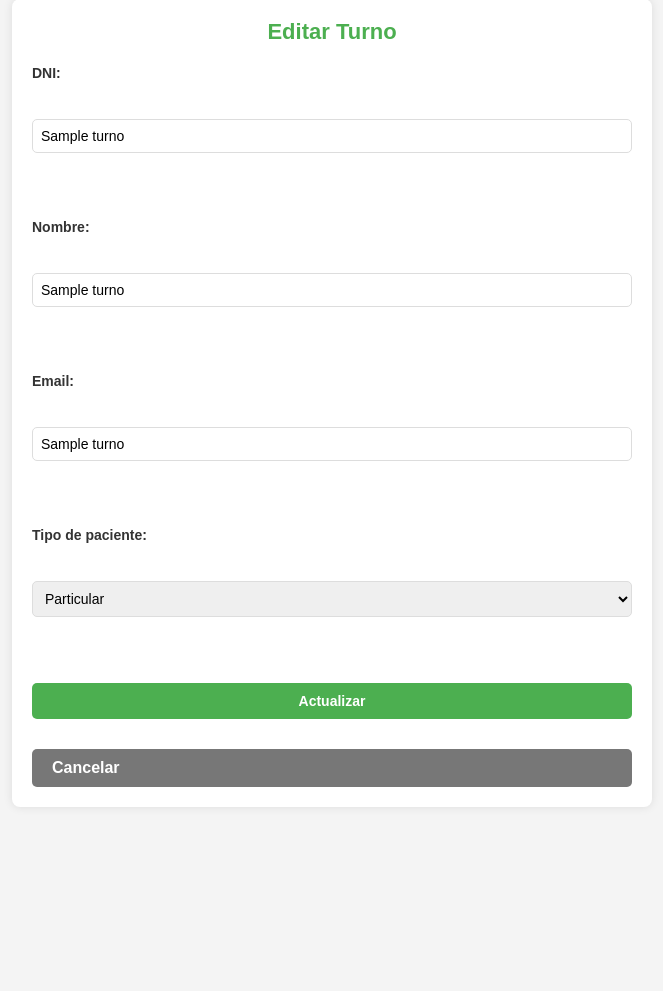
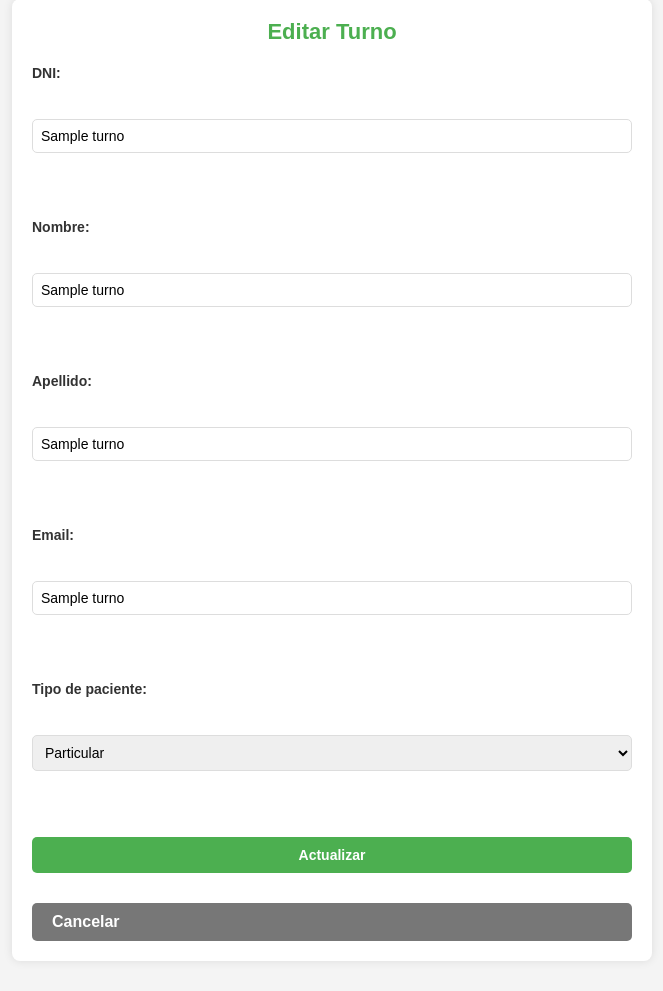
Before and after one commit to AgustinRUade/gestorTurnos, a Flask app: template templates/editar.html in a window 1280 px wide. Shown: the part 31-1022 px from the top of the page, without its empty margins (308-971 px from the left). Before the commit the page ends 818 px from the top, so only its background shows below. Run offline with Flask 3, Linux system fonts and the light colour scheme; the template is opened without the code that fills it: most values are stand-ins (such as "Sample title", 1, 10 or a date in 2020).

Commit message:
separacion nombre-apellido

```diff
--- a/app.py
+++ b/app.py
@@ -27,13 +27,14 @@ def nuevo():
     if request.method == "POST":
         dni = request.form["dni"]
         nombre = request.form["nombre"].strip().capitalize()#Estos son para borrar los espacios extras y poner la primera letra mayuscula
+        apellido = request.form["apellido"].strip().capitalize()
         email = request.form["email"].strip().lower()#Borra los espacios extra y primera letra minuscula
         tipo = request.form["tipo"]
 
         if not validarDNI(dni) or not validarMail(email):
             return "Datos invalidos, vuelva a intentarlo"
 
-        turnos.append([dni, nombre, email, tipo])
+        turnos.append([dni, nombre, apellido, email, tipo])
         return redirect(url_for("index"))
 
     return render_template("nuevo.html")
@@ -45,8 +46,9 @@ def editar(dni):
     if request.method == "POST":
         turno[0] = request.form["dni"]
         turno[1] = request.form["nombre"].strip().capitalize()
-        turno[2] = request.form["email"].strip().lower()
-        turno[3] = request.form["tipo"]
+        turno[2] = request.form["apellido"].strip().capitalize()
+        turno[3] = request.form["email"].strip().lower()
+        turno[4] = request.form["tipo"]
         return redirect("/")
 
     return render_template("editar.html", turno = turno, id = dni)
--- a/templates/editar.html
+++ b/templates/editar.html
@@ -16,13 +16,16 @@
             <label for="nombre">Nombre:</label><br>
             <input type="text" name="nombre" value="{{ turno[1] }}" required><br><br>
 
+            <label for="nombre">Apellido:</label><br>
+            <input type="text" name="apellido" value="{{ turno[2] }}" required><br><br>
+
             <label for="dni">Email:</label><br>
-            <input type="text" name="email" value="{{ turno[2] }}" required><br><br>
+            <input type="text" name="email" value="{{ turno[3] }}" required><br><br>
 
             <label for="tipo">Tipo de paciente:</label><br>
             <select name="tipo" required>
-                <option value="1" {% if turno[3] == "1" %}selected{% endif %}>Particular</option>
-                <option value="2" {% if turno[3] == "2" %}selected{% endif %}>Obra Social</option>
+                <option value="1" {% if turno[4] == "1" %}selected{% endif %}>Particular</option>
+                <option value="2" {% if turno[4] == "2" %}selected{% endif %}>Obra Social</option>
             </select><br><br>
 
             <input type="submit" value="Actualizar">
--- a/templates/index.html
+++ b/templates/index.html
@@ -14,7 +14,8 @@
             <thead>
                 <tr>
                     <th>DNI</th>
-                    <th>Nombre y Apellido</th>
+                    <th>Nombre</th>
+                    <th>Apellido </th>
                     <th>Email</th>
                     <th>Acciones</th>
                 </tr>
@@ -26,7 +27,8 @@
                     <td>{{ turno[0] }}</td>
                     <td>{{ turno[1] }}</td>
                     <td>{{ turno[2] }}</td>
-                    <td>{{ "Particular" if turno[3] == "1" else "Obra Social" }}</td>
+                    <td>{{ turno[3] }}</td>
+                    <td>{{ "Particular" if turno[4] == "1" else "Obra Social" }}</td>
                     <td>
                         <a class="btnEdit" href="/editar/{{ turno[0] }}">Editar</a>
                         <a class="btnDelete" href="/eliminar/{{ turno[0] }}">Eliminar</a>
--- a/templates/nuevo.html
+++ b/templates/nuevo.html
@@ -14,8 +14,11 @@
                 <label for="dni">DNI (8 numeros):</label><br>
                 <input type="text" name="dni" required><br><br>
 
-                <label for="nombre">Nombre y Apellido:</label><br>
+                <label for="nombre">Nombre:</label><br>
                 <input type="text" name="nombre" required><br><br>
+
+                <label for="apellido">Apellido:</label><br>
+                <input type="text" name="apellido" required><br><br>
 
                 <label for="Email">Email:</label><br>
                 <input type="text" name="email" required><br><br>
```
